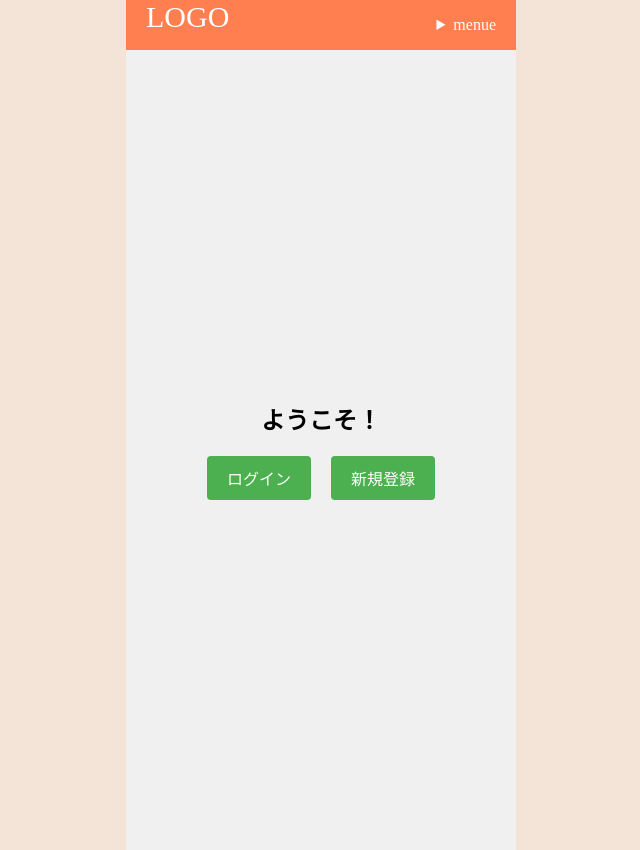
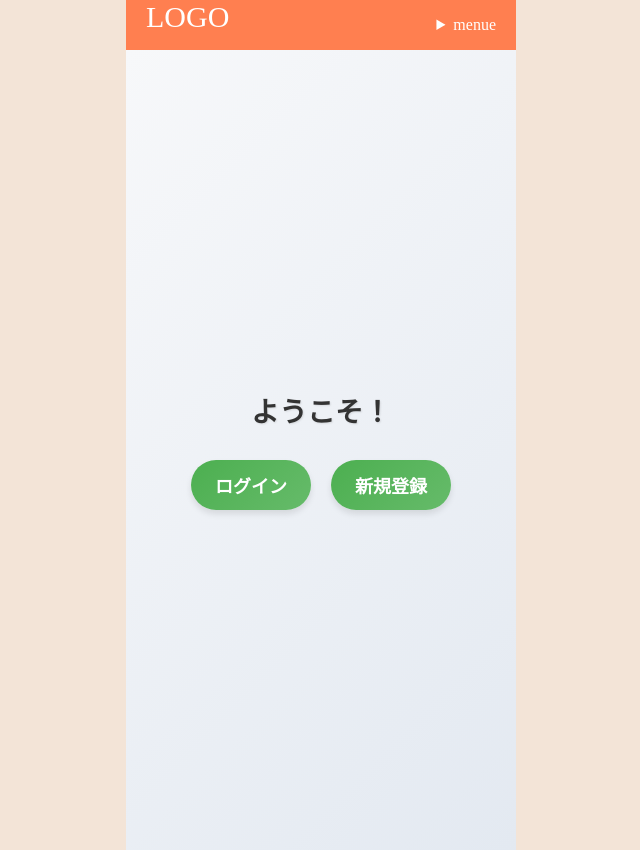
Before and after one commit to mitsui6969/tabekiri-app, a React (Vite) app: page /LoginOrSignup in a window 1280 px wide. Shown: the whole page, without its empty margins (319-959 px from the left). Built offline with nearby package versions, Linux system fonts and the light colour scheme.

Commit message:
ログインと新規登録画面のおしゃれ化

```diff
--- a/src/styles/LoginOrsignup.css
+++ b/src/styles/LoginOrsignup.css
@@ -5,30 +5,47 @@
     align-items: center;
     justify-content: center;
     height: 100vh;
-    background-color: #f0f0f0;
+    background: linear-gradient(135deg, #f7f8fa, #e3e9f1);
+    font-family: 'Arial', sans-serif;
 }
 
+/* 見出しのスタイル */
 h2 {
-    font-size: 24px;
-    margin-bottom: 20px;
+    font-size: 28px;
+    margin-bottom: 30px;
+    color: #333;
+    text-shadow: 1px 1px 2px rgba(0, 0, 0, 0.1);
 }
 
+/* ボタンコンテナのスタイル */
 .button-container {
     display: flex;
     gap: 20px;
 }
 
+/* ボタンのスタイル */
 .menu-button {
-    padding: 10px 20px;
-    font-size: 16px;
+    padding: 12px 24px;
+    font-size: 18px;
+    font-weight: bold;
     border: none;
-    border-radius: 4px;
+    border-radius: 50px;
     cursor: pointer;
-    background-color: #4CAF50;
+    background: linear-gradient(135deg, #4CAF50, #66bb6a);
     color: white;
-    transition: background-color 0.3s;
+    box-shadow: 0 4px 6px rgba(0, 0, 0, 0.1);
+    transition: all 0.3s ease;
 }
 
+/* ボタンのホバー時のスタイル */
 .menu-button:hover {
-    background-color: #45a049;
+    background: linear-gradient(135deg, #45a049, #5dbb59);
+    box-shadow: 0 6px 8px rgba(0, 0, 0, 0.15);
+    transform: translateY(-2px);
 }
+
+/* ボタンのアクティブ時のスタイル */
+.menu-button:active {
+    transform: translateY(1px);
+    box-shadow: 0 3px 5px rgba(0, 0, 0, 0.2);
+}
```
